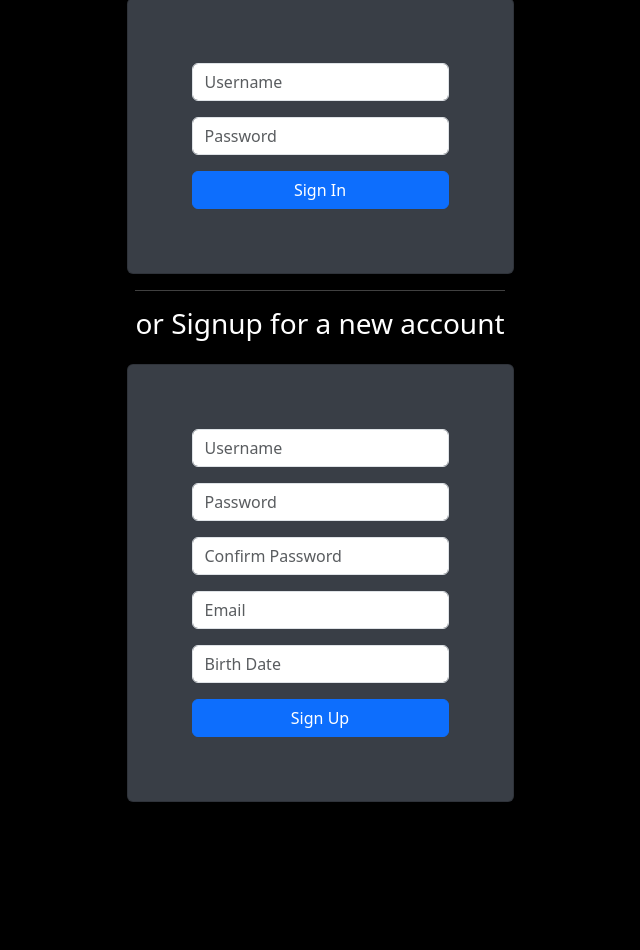
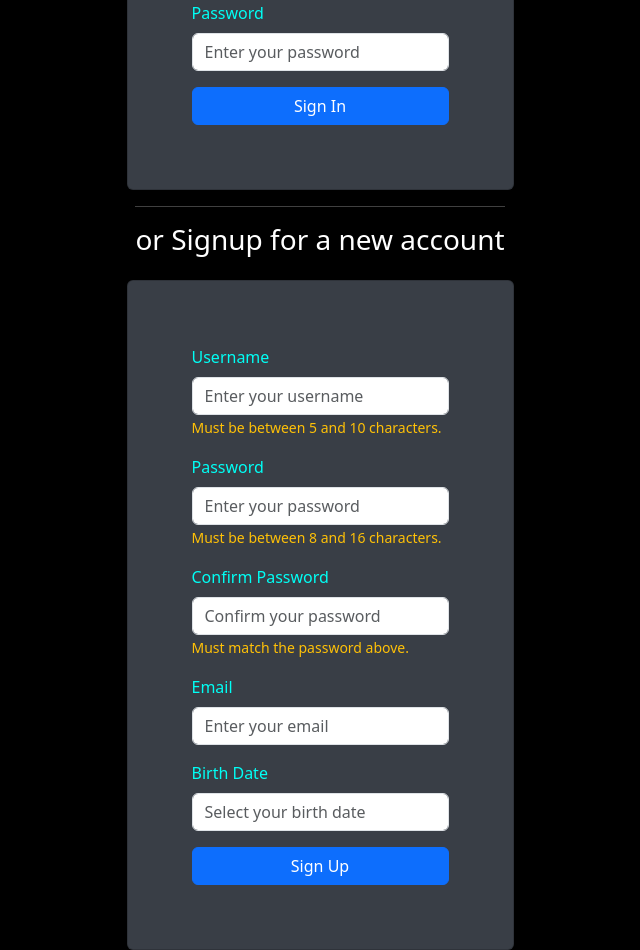
Before and after one commit to t22n84r/myFlix-client, a React (Vite) app: page / in a window 1280 px wide. Shown: the whole page, without its empty margins (320-960 px from the left). Before the commit the page ends 802 px from the top, so only its background shows below. Built offline with nearby package versions, Linux system fonts and the light colour scheme.

Commit message:
Full-Stack Immersion Achievement-3 Exercise-3.6
https://careerfoundry.com/en/course/full-stack-immersion/exercise/react-bootstrap#task

Improved accesibilty of login and signup form

```diff
--- a/src/components/login-view/login-view.jsx
+++ b/src/components/login-view/login-view.jsx
@@ -46,26 +46,35 @@ export const LoginView = (props) => {
 		<Card className="p-5 custom-card-loginView">
 			<Card.Body>
 				<Form onSubmit={handleSubmit}>
+					{/* Username field */}
 					<Form.Group controlId="formUsername" className="mb-3">
+						<Form.Label htmlFor="usernameInput">Username</Form.Label>
 						<Form.Control
 							type="text"
+							id="usernameInput"
 							value={username}
 							onChange={(e) => setUsername(e.target.value)}
 							required
-              placeholder="Username"
+							placeholder="Enter your username"
+							aria-describedby="usernameHelpBlock"
 						/>
 					</Form.Group>
 
+					{/* Password field */}
 					<Form.Group controlId="formPassword" className="mb-3">
+						<Form.Label htmlFor="passwordInput">Password</Form.Label>
 						<Form.Control
 							type="password"
+							id="passwordInput"
 							value={password}
 							onChange={(e) => setPassword(e.target.value)}
 							required
-              placeholder="Password"
+							placeholder="Enter your password"
+							aria-describedby="passwordHelpBlock"
 						/>
 					</Form.Group>
 
+					{/* Submit button */}
 					<div className="d-grid gap-2">
 					<Button type="submit" variant="primary">
 						Sign In
@@ -75,4 +84,5 @@ export const LoginView = (props) => {
 			</Card.Body>
 		</Card>
  	);
+
 };
--- a/src/components/login-view/login-view.scss
+++ b/src/components/login-view/login-view.scss
@@ -1,3 +1,4 @@
 .custom-card-loginView {
-   background-color: #393E46 !important;
+  background-color: #393E46 !important;
+  color: #00FFF5 !important;
  }
--- a/src/components/signup-view/signup-view.jsx
+++ b/src/components/signup-view/signup-view.jsx
@@ -59,59 +59,81 @@ export const SignupView = () => {
 				<Form onSubmit={handleSubmit}>
 					{/* Username field */}
 					<FormGroup controlId="formUsername" className="mb-3">
+						<FormLabel htmlFor="formUsername">Username</FormLabel>
 						<FormControl
 							type="text"
+							id="formUsername"
 							value={username}
 							onChange={(e) => setUsername(e.target.value)}
 							required
 							minLength={5}
 							maxLength={10}
-              placeholder="Username"
+							placeholder="Enter your username"
+							aria-describedby="usernameHelpBlock"
 						/>
+						<Form.Text id="usernameHelpBlock" className="text-warning">
+							Must be between 5 and 10 characters.
+						</Form.Text>
 					</FormGroup>
 
 					{/* Password field */}
 					<FormGroup controlId="formPassword" className="mb-3">
+						<FormLabel htmlFor="formPassword">Password</FormLabel>
 						<FormControl
 							type="password"
+							id="formPassword"
 							value={password}
 							onChange={(e) => setPassword(e.target.value)}
 							required
 							minLength={8}
 							maxLength={16}
-              placeholder="Password"
+							placeholder="Enter your password"
+							aria-describedby="passwordHelpBlock"
 						/>
+						<Form.Text id="passwordHelpBlock" className="text-warning">
+							Must be between 8 and 16 characters.
+						</Form.Text>
 					</FormGroup>
 
 					{/* Confirm Password field */}
 					<FormGroup controlId="formConfirmPassword" className="mb-3">
+						<FormLabel htmlFor="formConfirmPassword">Confirm Password</FormLabel>
 						<FormControl
 							type="password"
+							id="formConfirmPassword"
 							value={confirmPassword}
 							onChange={(e) => setConfirmPassword(e.target.value)}
 							required
 							minLength={8}
 							maxLength={16}
-              placeholder="Confirm Password"
+							placeholder="Confirm your password"
+							aria-describedby="confirmPasswordHelpBlock"
 						/>
+						<Form.Text id="confirmPasswordHelpBlock" className="text-warning">
+							Must match the password above.
+						</Form.Text>
 					</FormGroup>
 
 					{/* Email field */}
 					<FormGroup controlId="formEmail" className="mb-3">
+						<FormLabel htmlFor="formEmail">Email</FormLabel>
 						<FormControl
 							type="email"
+							id="formEmail"
 							value={email}
 							onChange={(e) => setEmail(e.target.value)}
 							required
-              placeholder="Email"
+							placeholder="Enter your email"
 						/>
 					</FormGroup>
 
 					{/* Birth Date field */}
 					<FormGroup controlId="formBirthday" className="mb-3">
+						<FormLabel htmlFor="formBirthday">Birth Date</FormLabel>
 						<FormControl
 							type={inputType}
-              placeholder="Birth Date"
+							id="formBirthday"
+							placeholder="Select your birth date"
 							onFocus={handleFocus}
 							value={birthday}
 							onChange={(e) => setBirthday(e.target.value)}
--- a/src/components/signup-view/signup-view.scss
+++ b/src/components/signup-view/signup-view.scss
@@ -1,3 +1,4 @@
 .custom-card-signupView {
-   background-color: #393E46 !important;
+  background-color: #393E46 !important;
+  color: #00FFF5 !important;
  }
```
Also changed, not shown: 4 other files (tests, documents, lock files or other folders). Lines whose indentation alone changed are shown as unchanged.
